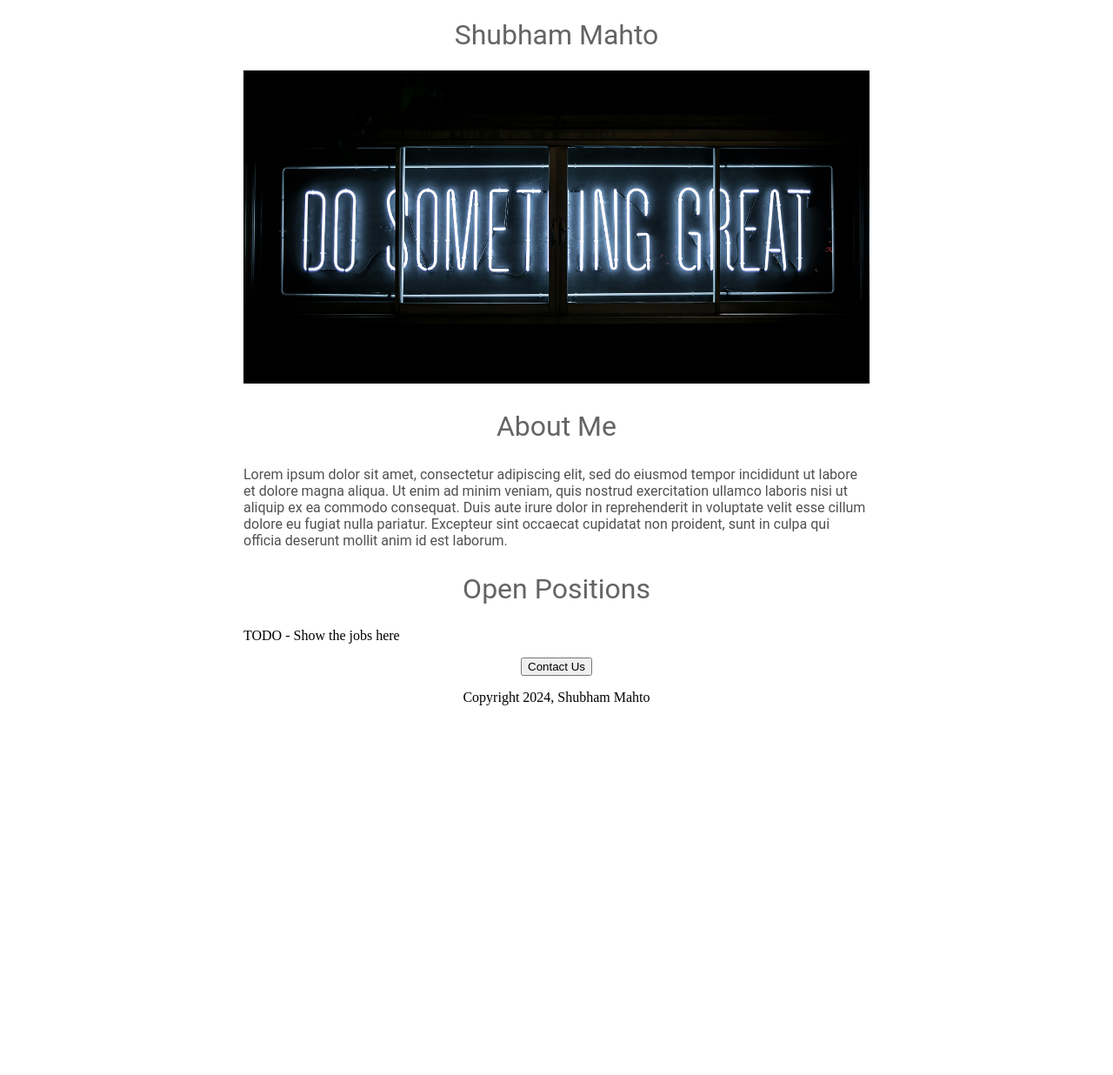
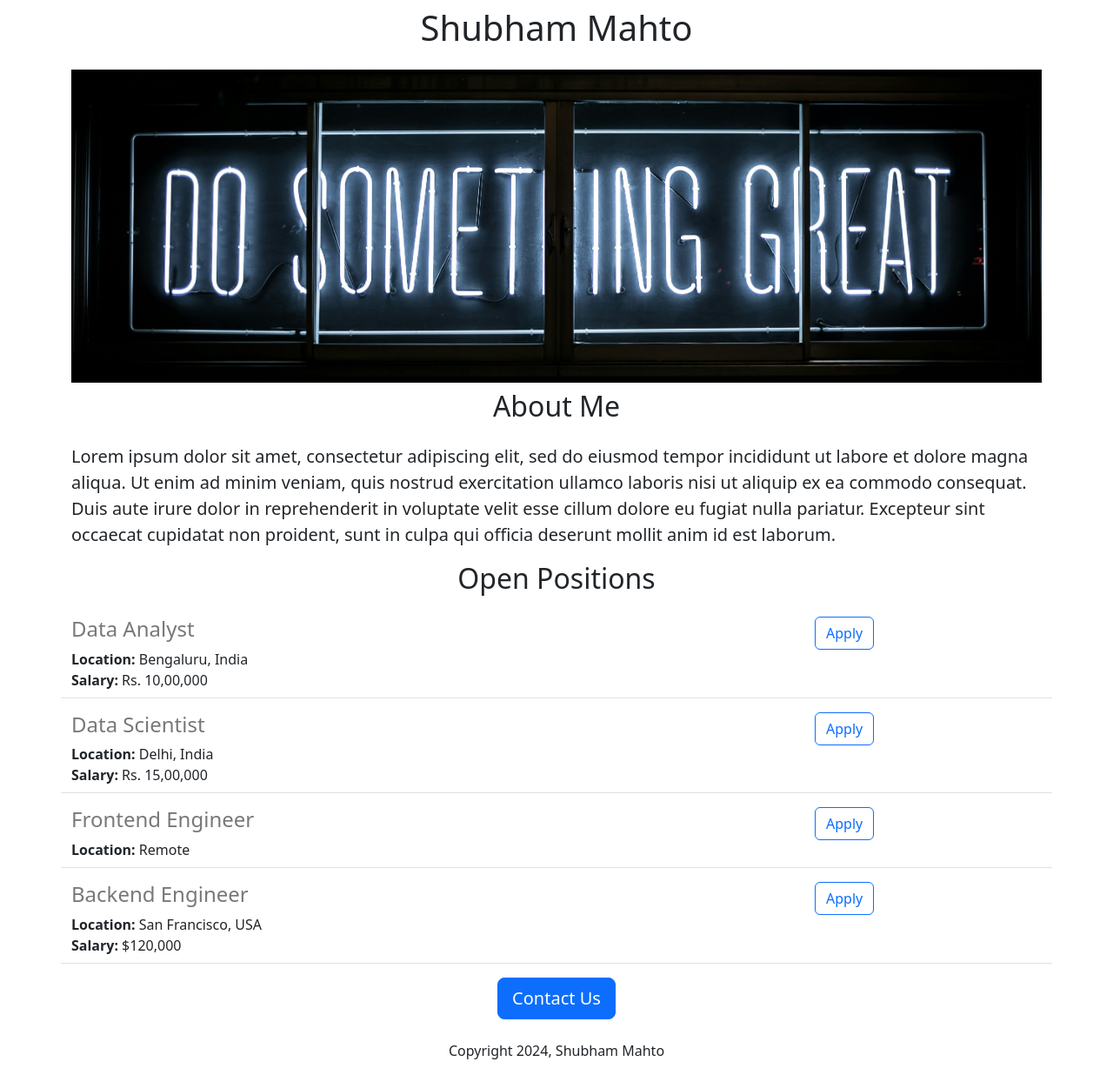
Before and after one commit to ShubhamMaht0/shubham-mahto-website, a Flask app: page / in a window 1280 px wide. Shown: the whole page at 87% size. Before the commit the page ends 811 px from the top, so only its background shows below. Run offline with Flask 3, Linux system fonts and the light colour scheme.

Commit message:
added dynamic data and api route

```diff
--- a/app.py
+++ b/app.py
@@ -1,10 +1,41 @@
-from flask import Flask, render_template
+from flask import Flask, render_template,jsonify
 
 app = Flask(__name__)
 
+JOBS = [
+  {
+    'id': 1,
+    'title': 'Data Analyst',
+    'location': 'Bengaluru, India',
+    'salary': 'Rs. 10,00,000'
+  },
+  {
+    'id': 2,
+    'title': 'Data Scientist',
+    'location': 'Delhi, India',
+    'salary': 'Rs. 15,00,000'
+  },
+  {
+    'id': 3,
+    'title': 'Frontend Engineer',
+    'location': 'Remote',
+
+  },
+  {
+    'id': 4,
+    'title': 'Backend Engineer',
+    'location': 'San Francisco, USA',
+    'salary': '$120,000'
+  }
+]
+
 @app.route("/")
-def hello_world():
-   return render_template('home.html')
+def hello_shubham():
+   return render_template('home.html', jobs=JOBS, first_name='Shubham')
+
+@app.route("/api/jobs")
+def list_jobs():
+  return jsonify(JOBS)
 
 if __name__ == "__main__":
   app.run(host='0.0.0.0', debug=True)
--- a/templates/home.html
+++ b/templates/home.html
@@ -1,49 +1,34 @@
 <!DOCTYPE html>
 <html>
   <head>
+    <meta charset="utf-8">
+    <meta name="viewport" content="width=device-width, initial-scale=1">
+    <link href="https://cdn.jsdelivr.net/npm/bootstrap@5.3.3/dist/css/bootstrap.min.css" rel="stylesheet" integrity="sha384-QWTKZyjpPEjISv5WaRU9OFeRpok6YctnYmDr5pNlyT2bRjXh0JMhjY6hW+ALEwIH" crossorigin="anonymous">
     <title>Shubham Mahto</title>
     <style>
-      h1 {
-        font: size; 40px;
-        font-family: Roboto;
-        font-weight: normal;
-        color: rgb(100, 100, 100);
-        text-align: center;
-      }
       #banner{
+        height: 360px;
         width: 100%;
-        height: 360px;
         object-fit: cover;
       }
-      h2{
-        font-family: Roboto;
-        font-size: 32px;
-        color: rgb(100, 100, 100);
-        text-align: center;
-        font-weight: normal;
-      }
-      .bodytext{
-        font-family: Roboto;
-        color: rgb(80,80,80);
-      }
-      #container{
-        max-width: 720px;
-        margin: 0 auto;
-      }
+    </style>
 
-    </style>
   </head>
   <body>
-    <div id="container">
-      <h1>Shubham Mahto</h1>
-      <img id="banner" src="static/banner.jpg" height="320">
-      <h2>About Me</h2>
-      <p class="bodytext">Lorem ipsum dolor sit amet, consectetur adipiscing elit, sed do eiusmod tempor incididunt ut labore et dolore magna aliqua. Ut enim ad minim veniam, quis nostrud exercitation ullamco laboris nisi ut aliquip ex ea commodo consequat. Duis aute irure dolor in reprehenderit in voluptate velit esse cillum dolore eu fugiat nulla pariatur. Excepteur sint occaecat cupidatat non proident, sunt in culpa qui officia deserunt mollit anim id est laborum.</p>
-      <h2>Open Positions</h2>
-      <p>TODO - Show the jobs here</p>
-      <div style="text-align:center;">
-        <button>Contact Us</button>
-        <p>Copyright 2024, Shubham Mahto</p>
+    <div class="container">
+      <h1 class="text-center mt-2 mb-4">{{first_name}} Mahto</h1>
+      <img class="img-fluid" id="banner" src="static/banner.jpg">
+      <h2 class="text-center mt-2 mb-4">About Me</h2>
+      <p class="lead">Lorem ipsum dolor sit amet, consectetur adipiscing elit, sed do eiusmod tempor incididunt ut labore et dolore magna aliqua. Ut enim ad minim veniam, quis nostrud exercitation ullamco laboris nisi ut aliquip ex ea commodo consequat. Duis aute irure dolor in reprehenderit in voluptate velit esse cillum dolore eu fugiat nulla pariatur. Excepteur sint occaecat cupidatat non proident, sunt in culpa qui officia deserunt mollit anim id est laborum.</p>
+      <h2 class="text-center mt-2 mb-4">Open Positions</h2>
+      <p>
+        {% for job in jobs %}
+         {%include 'jobitems.html' %}
+        {% endfor %}
+      </p>
+      <div class="text-center">
+        <button class="btn btn-primary btn-lg">Contact Us</button>
+        <p class="mt-4">Copyright 2024, Shubham Mahto</p>
       </div>
     </div>
   </body>
--- /dev/null
+++ b/templates/jobitems.html
@@ -0,0 +1,12 @@
+<div class="border-bottom row" style="margin-bottom:16px;padding-bottom:8px;">
+  <div class="col-9">
+     <h4 style="color:rgb(120,120,120);">{{job['title']}}</h4>
+     <div><b>Location:</b> {{job['location']}}</div>
+     {%if 'salary' in job%}
+       <div><b>Salary:</b> {{job['salary']}}</div>
+     {%endif%}
+  </div>
+  <div class="col-3">
+    <button type="button" class="btn btn-outline-primary">Apply</button>
+  </div>
+</div>
```
